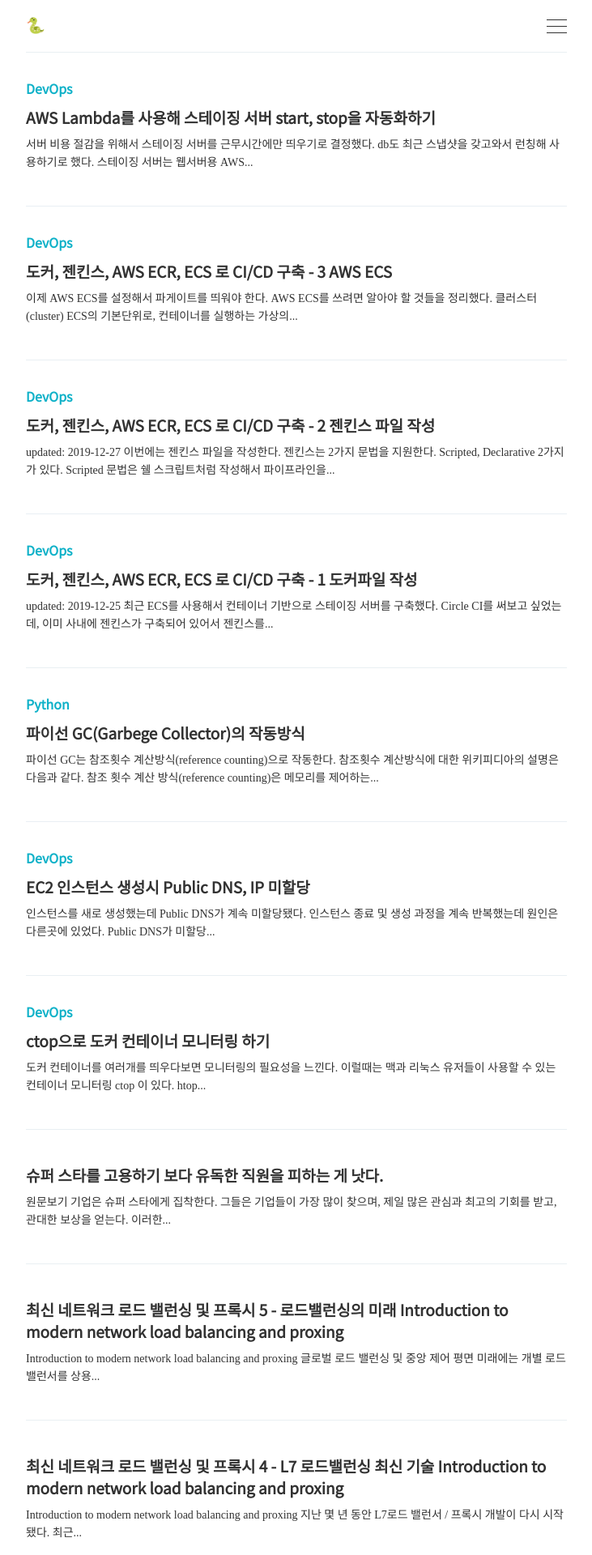
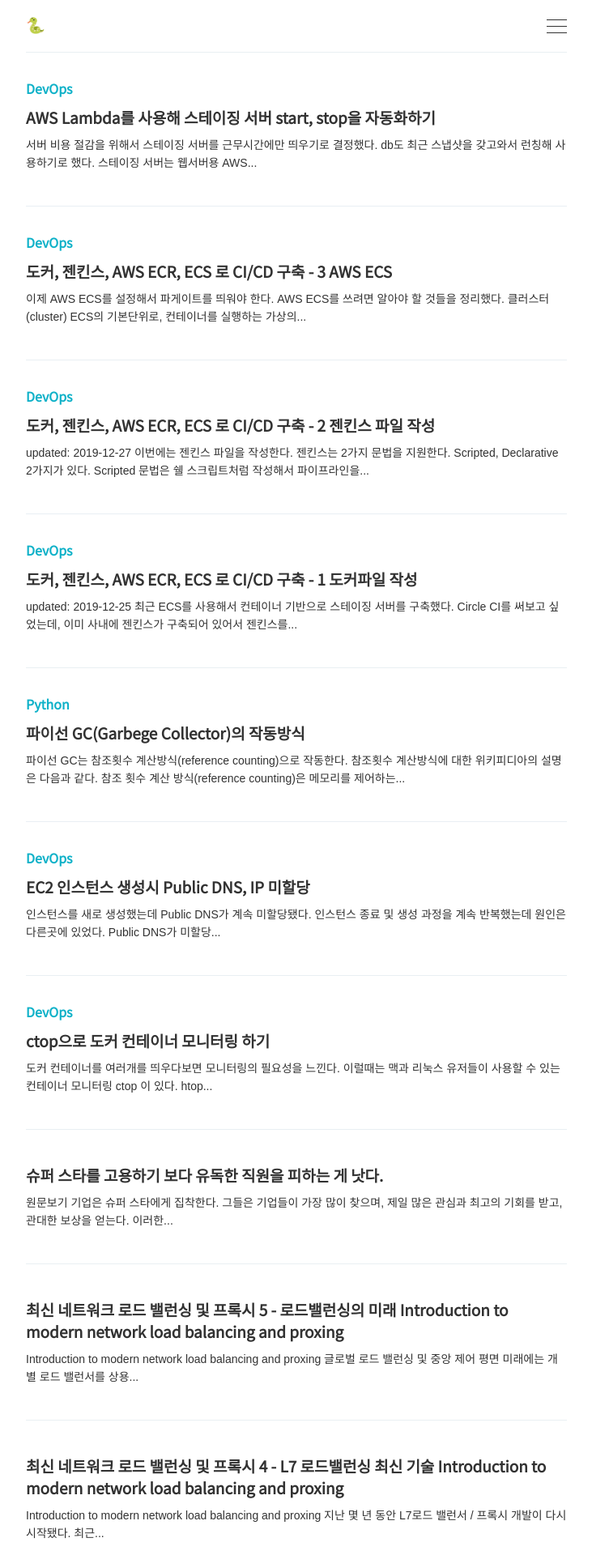
Before and after one commit to suhyunbaik/suhyunbaik.github.io, a Jekyll site: the page built from index.html, in a window 1280 px wide. Shown: the top 1920 px of the page at 81% size, without its empty margins (274-1005 px from the left). Built offline with Jekyll 4.4.1, drawn with Linux system fonts in a browser that asks for light colours; the list of posts is cut into pages by our own code.

```diff
--- a/_sass/trumps/_type.scss
+++ b/_sass/trumps/_type.scss
@@ -13,7 +13,7 @@
 }
 
 .noto-font-small {
-  font-family: 'Noto Serif KR', serif;
+  font-family: 'Noto Serif KR', sans-serif;
   font-size: $font-size-small;
   line-height: $line-height-small;
 }
```
